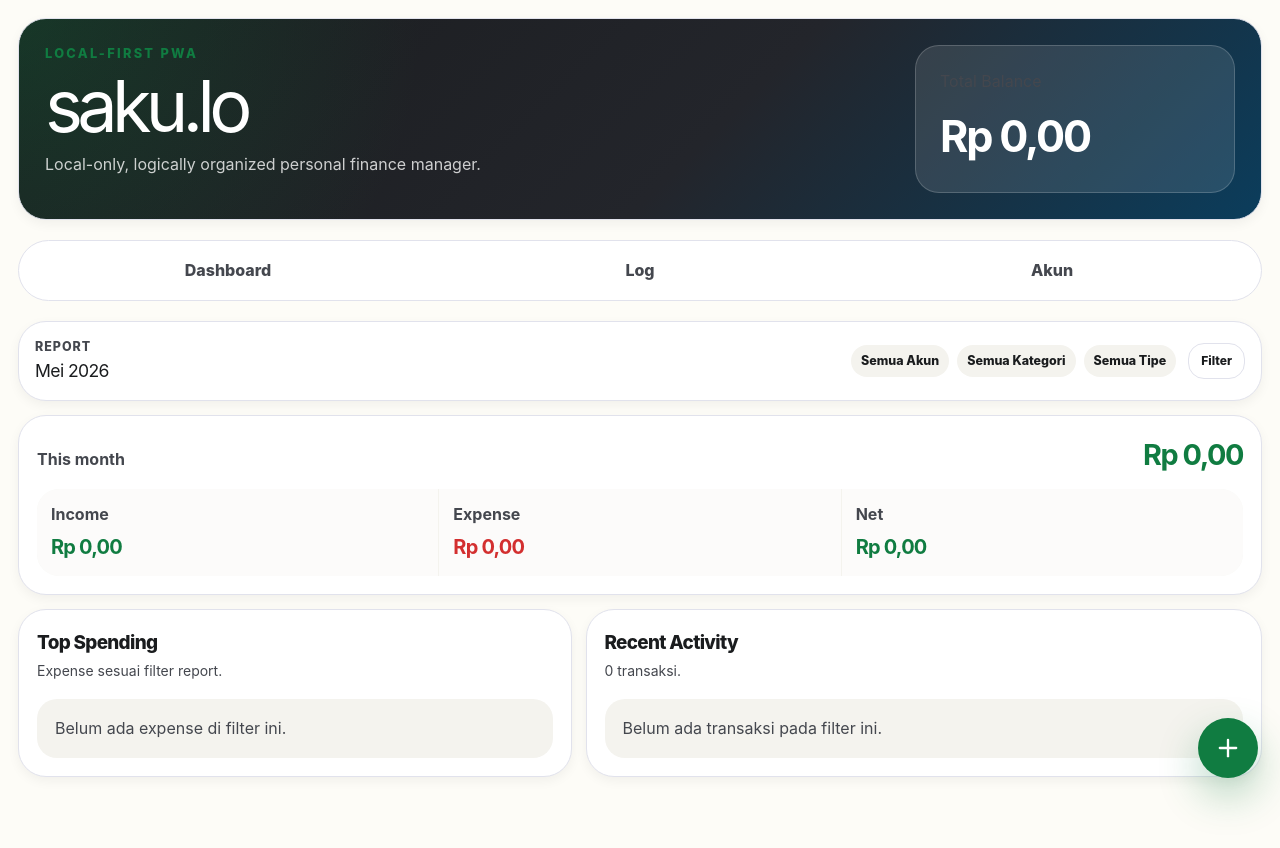
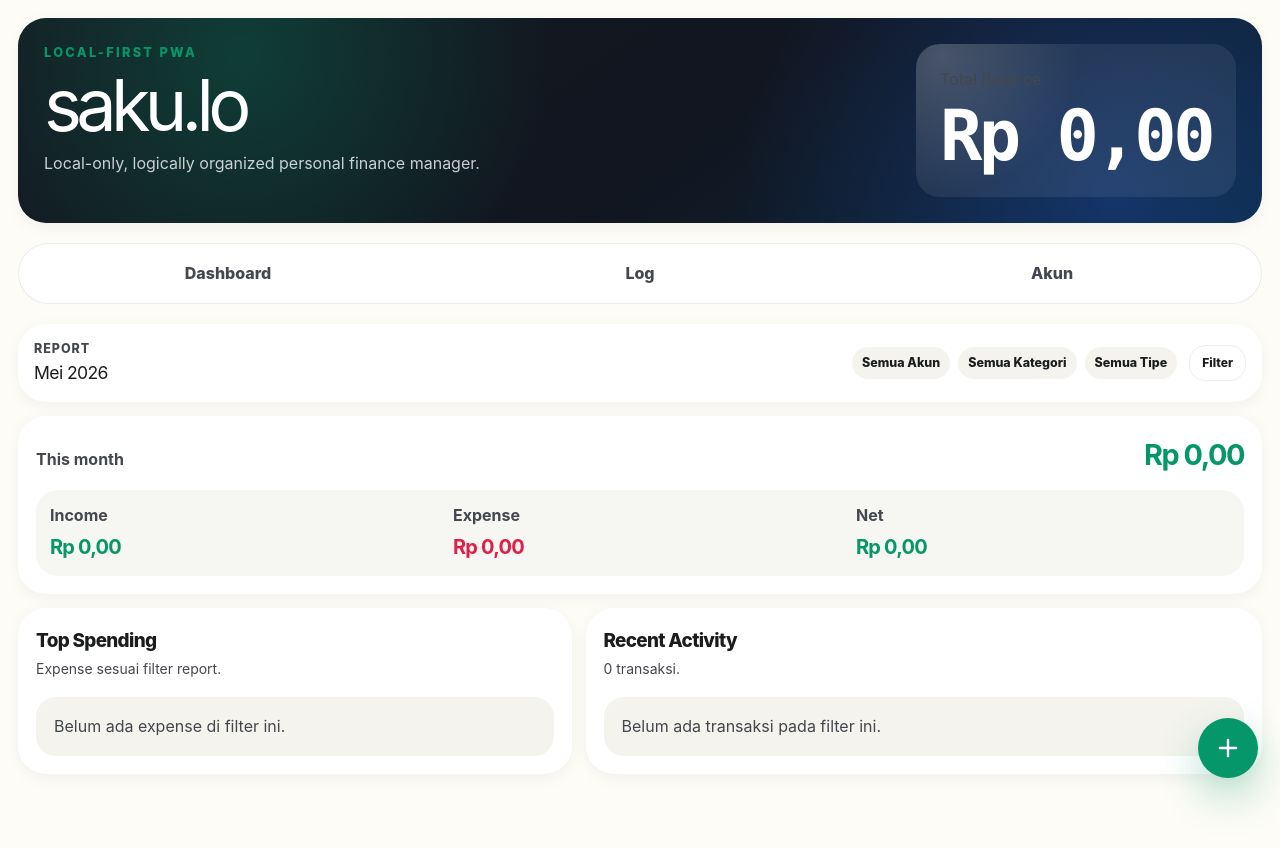
Before and after one commit to kurniawan2805/sakulo, a React (Vite) app: page / in a window 1280 px wide. Shown: the top 848 px of the page. Built offline with nearby package versions, Linux system fonts and the light colour scheme.

Commit message:
Polish premium dashboard theme

```diff
--- a/src/App.css
+++ b/src/App.css
@@ -8,15 +8,15 @@
 .hero-card,
 .panel,
 .metric-card {
-  border: 1px solid var(--border);
   box-shadow: var(--shadow);
 }
 
 .hero-card {
   align-items: stretch;
   background:
-    radial-gradient(circle at top left, color-mix(in srgb, var(--color-income) 28%, transparent), transparent 32%),
-    linear-gradient(135deg, #1A1C1E, #23252B 56%, #0B3D5C);
+    radial-gradient(circle at 18% 18%, color-mix(in srgb, var(--color-income) 30%, transparent), transparent 30%),
+    radial-gradient(circle at 88% 84%, color-mix(in srgb, var(--color-transfer) 30%, transparent), transparent 34%),
+    linear-gradient(145deg, #151921, #111620 54%, #0b2536);
   border-radius: 28px;
   color: rgba(255, 255, 255, 0.78);
   display: grid;
@@ -48,19 +48,23 @@
 
 .balance-card {
   align-self: end;
-  background: rgba(255, 255, 255, 0.11);
-  border: 1px solid rgba(255, 255, 255, 0.18);
+  background:
+    radial-gradient(circle at 8% 8%, rgba(255, 255, 255, 0.16), transparent 42%),
+    rgba(255, 255, 255, 0.08);
   border-radius: 24px;
   display: flex;
   flex-direction: column;
-  gap: 12px;
+  gap: 10px;
   padding: 24px;
 }
 
 .balance-card strong {
   color: #fff;
-  font-size: clamp(1.6rem, 4vw, 2.7rem);
+  font-family: 'JetBrains Mono', 'SFMono-Regular', Consolas, monospace;
+  font-size: clamp(2.35rem, 8vw, 4.4rem);
+  font-weight: 800;
   letter-spacing: -0.05em;
+  line-height: 1.02;
 }
 
 .metrics-grid,
@@ -148,7 +152,7 @@
 }
 
 .overview-grid {
-  background: var(--soft-bg);
+  background: color-mix(in srgb, var(--soft-bg) 76%, transparent);
   border-radius: 22px;
   display: grid;
   gap: 1px;
@@ -157,7 +161,7 @@
 }
 
 .overview-grid > div {
-  background: color-mix(in srgb, var(--surface) 72%, transparent);
+  background: transparent;
   display: flex;
   flex-direction: column;
   gap: 6px;
@@ -196,7 +200,6 @@
 
 .tab-nav {
   background: var(--surface);
-  border: 1px solid var(--border);
   border-radius: 999px;
   box-shadow: none;
   display: grid;
@@ -245,11 +248,11 @@ small {
 }
 
 .metric-card.income {
-  border-color: color-mix(in srgb, var(--color-income) 32%, var(--border));
+  box-shadow: inset 0 0 0 1px color-mix(in srgb, var(--color-income) 28%, transparent), var(--shadow);
 }
 
 .metric-card.expense {
-  border-color: color-mix(in srgb, var(--color-expense) 32%, var(--border));
+  box-shadow: inset 0 0 0 1px color-mix(in srgb, var(--color-expense) 28%, transparent), var(--shadow);
 }
 
 .panel-heading {
@@ -413,7 +416,7 @@ button:focus-visible {
 .account-item {
   align-items: center;
   background: var(--soft-bg);
-  border-radius: 20px;
+  border-radius: 22px;
   display: grid;
   gap: 12px;
   padding: 12px;
@@ -472,6 +475,8 @@ button:focus-visible {
 .transaction-main strong {
   color: var(--text-h);
   display: block;
+  font-size: 1.05rem;
+  font-weight: 800;
 }
 
 .category-row small,
@@ -582,7 +587,8 @@ button:focus-visible {
 
 .dialog-backdrop {
   align-items: flex-end;
-  background: rgba(0, 0, 0, 0.42);
+  background: rgba(0, 0, 0, 0.52);
+  backdrop-filter: blur(10px);
   display: flex;
   inset: 0;
   justify-content: center;
@@ -592,10 +598,25 @@ button:focus-visible {
 }
 
 .quick-dialog {
+  border-radius: 30px 30px 22px 22px;
   max-height: min(88vh, 760px);
   max-width: 520px;
   overflow: auto;
+  padding-top: 28px;
+  position: relative;
   width: 100%;
+}
+
+.quick-dialog::before {
+  background: color-mix(in srgb, var(--text-secondary) 46%, transparent);
+  border-radius: 999px;
+  content: '';
+  height: 4px;
+  left: 50%;
+  position: absolute;
+  top: 12px;
+  transform: translateX(-50%);
+  width: 42px;
 }
 
 .quick-dialog-header {
--- a/src/App.tsx
+++ b/src/App.tsx
@@ -207,6 +207,7 @@ function App() {
       })
     }
 
+    navigator.vibrate?.(10)
     setTransactionForm((current) => ({ ...current, amount: '', note: '' }))
     setQuickAddOpen(false)
     setQuickAddStep('type')
--- a/src/components/ui/card.tsx
+++ b/src/components/ui/card.tsx
@@ -4,7 +4,7 @@ import { cn } from '@/lib/utils'
 function Card({ className, ...props }: React.ComponentProps<'section'>) {
   return (
     <section
-      className={cn('rounded-[28px] border border-[var(--border-color)] bg-[var(--surface-color)] p-5 shadow-[var(--card-shadow)]', className)}
+      className={cn('rounded-[28px] bg-[var(--surface-color)] p-5 shadow-[var(--card-shadow)] transition-colors', className)}
       {...props}
     />
   )
--- a/src/index.css
+++ b/src/index.css
@@ -7,12 +7,12 @@
   --field-bg-color: #FFFFFF;
   --text-primary: #1A1C1E;
   --text-secondary: #44474E;
-  --color-income: #107C41;
-  --color-expense: #D32F2F;
-  --color-transfer: #0061A4;
-  --border-color: #E1E2EC;
-  --card-shadow: 0 4px 12px rgba(0, 0, 0, 0.05);
-  --shadow-soft: 0 8px 24px rgba(0, 0, 0, 0.06);
+  --color-income: #059669;
+  --color-expense: #e11d48;
+  --color-transfer: #2563eb;
+  --border-color: rgba(26, 28, 30, 0.08);
+  --card-shadow: 0 4px 16px rgba(15, 23, 42, 0.05);
+  --shadow-soft: 0 8px 24px rgba(15, 23, 42, 0.06);
 
   --bg: var(--bg-color);
   --surface: var(--surface-color);
@@ -72,17 +72,17 @@ h2 {
 
 @media (prefers-color-scheme: dark) {
   :root {
-    --bg-color: #111318;
-    --surface-color: #1A1C1E;
-    --soft-bg-color: #23252B;
-    --field-bg-color: #111318;
-    --text-primary: #D1E4FF;
-    --text-secondary: #C4C6D0;
-    --color-income: #4ADE80;
+    --bg-color: #0b0e14;
+    --surface-color: #151921;
+    --soft-bg-color: #1b202a;
+    --field-bg-color: #0f131b;
+    --text-primary: #e7edf8;
+    --text-secondary: #9aa4b2;
+    --color-income: #34d399;
     --color-expense: #F87171;
-    --color-transfer: #7ABCFF;
-    --border-color: #44474E;
-    --card-shadow: 0 4px 12px rgba(0, 0, 0, 0.3);
-    --shadow-soft: 0 8px 24px rgba(0, 0, 0, 0.24);
+    --color-transfer: #60a5fa;
+    --border-color: rgba(148, 163, 184, 0.08);
+    --card-shadow: 0 6px 20px rgba(0, 0, 0, 0.18);
+    --shadow-soft: 0 10px 26px rgba(0, 0, 0, 0.18);
   }
 }
```
Also changed, not shown: src/money.ts (+7 -0 lines), 1 other file (tests, documents, lock files or other folders).
